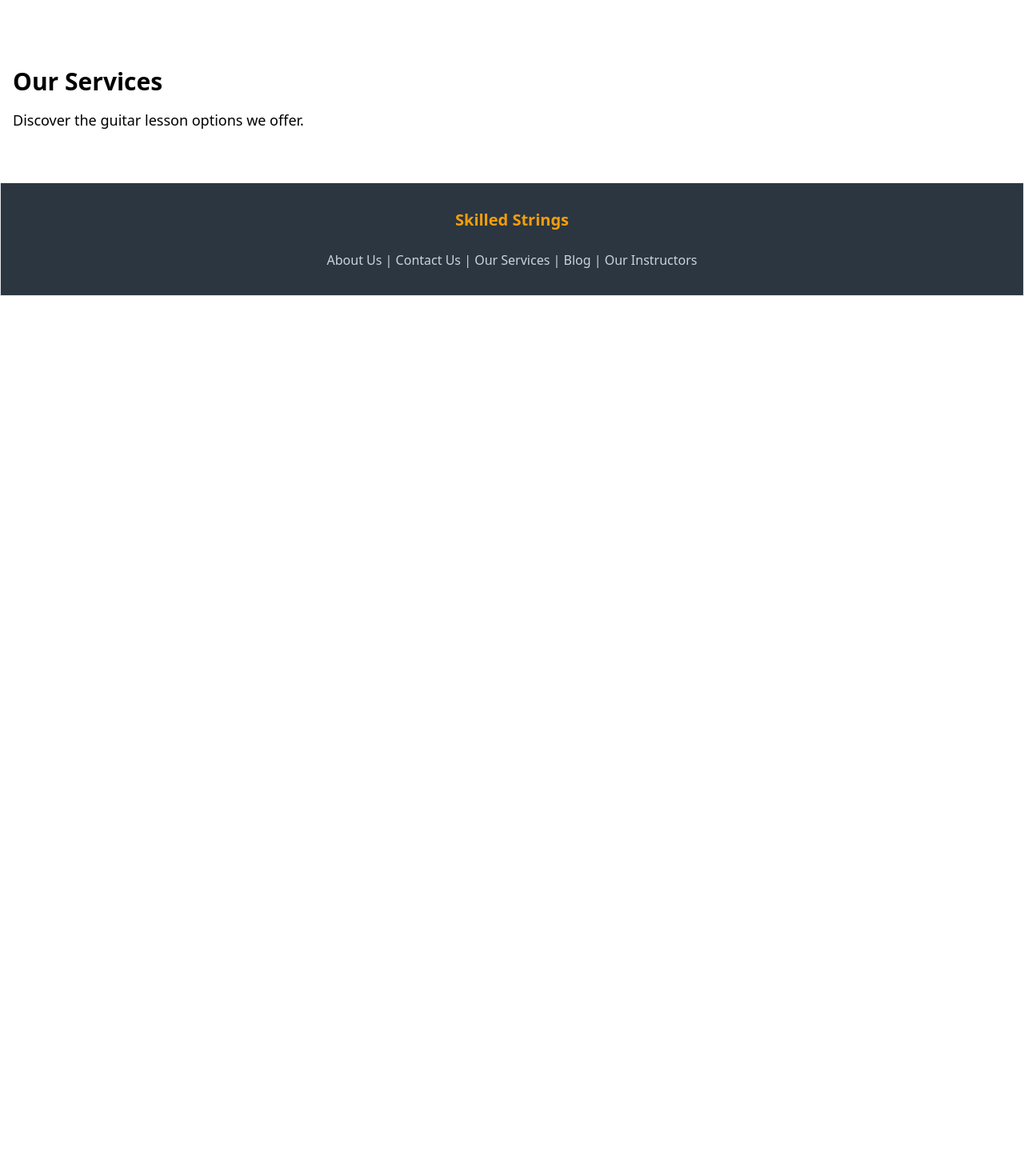
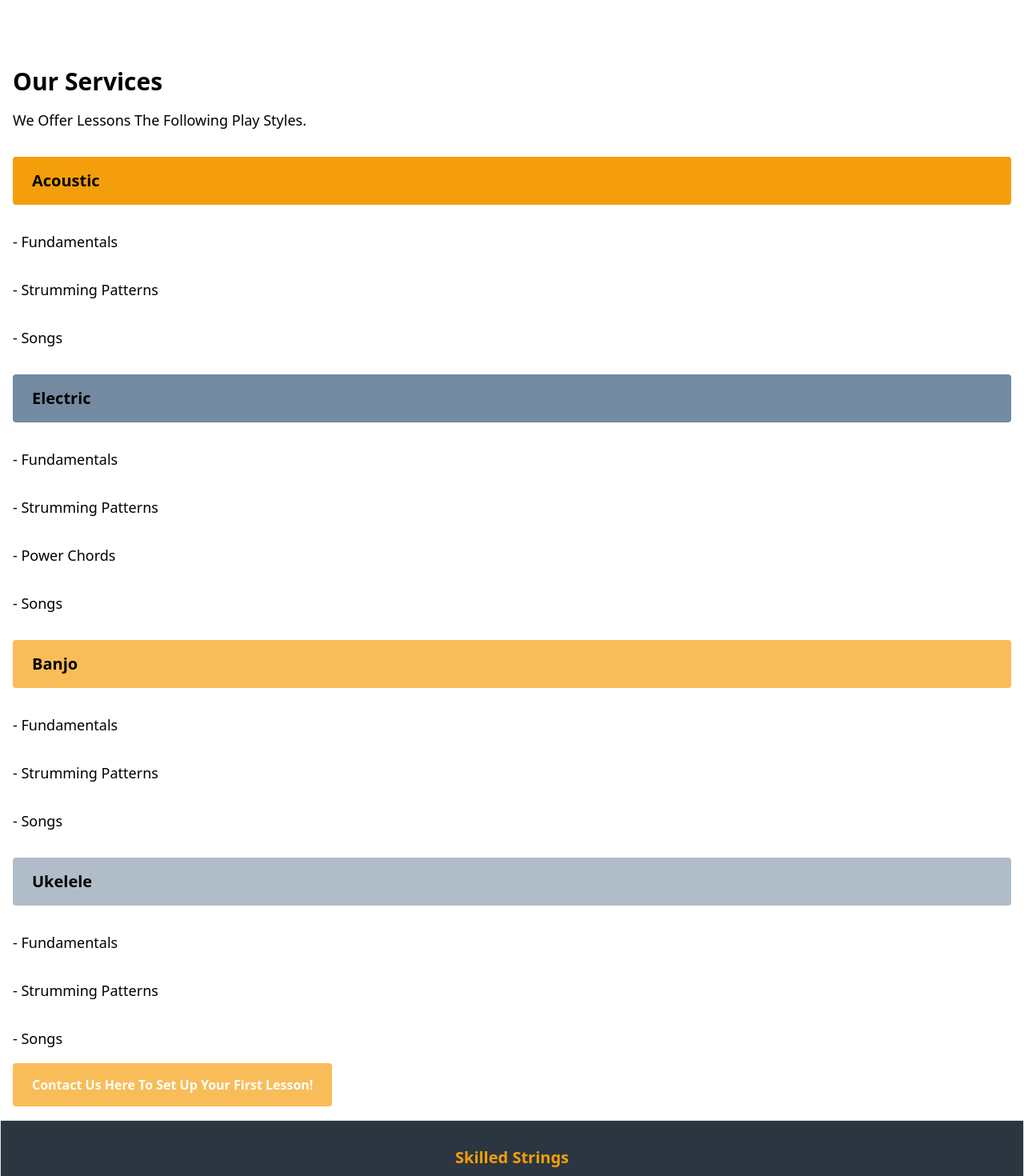
Before and after one commit to NayelBereket/web-development-final, a Nuxt app: page /page3 in a window 1280 px wide. Shown: the part 300-1770 px from the top of the page at 80% size. Before the commit the page ends 800 px from the top, so only its background shows below. Built offline with nearby package versions, Linux system fonts and the light colour scheme.

Commit message:
Final Update For Skilled Strings
Final Update (for now)

```diff
--- a/pages/page3.vue
+++ b/pages/page3.vue
@@ -1,7 +1,31 @@
 <template>
     <div class="container mx-auto px-4 py-8">
       <h2 class="text-3xl font-bold mb-4">Our Services</h2>
-      <p class="text-lg mb-8">Discover the guitar lesson options we offer.</p>
+      <p class="text-lg mb-8">We Offer Lessons The Following Play Styles.</p>
       <!-- Add content about services -->
+      <p class="bg-buttercup-500 text-xl font-semibold mb-8 py-4 px-6 rounded">Acoustic</p>
+      <p class="text-lg mb-8">- Fundamentals </p>
+      <p class="text-lg mb-8">- Strumming Patterns </p>
+      <p class="text-lg mb-8">- Songs </p>
+      <!-- Add content about services -->
+      <p class="bg-gull-gray-500 text-xl font-semibold mb-8 py-4 px-6 rounded">Electric</p>
+      <p class="text-lg mb-8">- Fundamentals </p>
+      <p class="text-lg mb-8">- Strumming Patterns </p>
+      <p class="text-lg mb-8">- Power Chords </p>
+      <p class="text-lg mb-8">- Songs </p>
+      <!-- Add content about services -->
+      <p class="bg-buttercup-300 text-xl font-semibold mb-8 py-4 px-6 rounded">Banjo</p>
+      <p class="text-lg mb-8">- Fundamentals </p>
+      <p class="text-lg mb-8">- Strumming Patterns </p>
+      <p class="text-lg mb-8">- Songs </p>
+      <!-- Add content about services -->
+      <p class="bg-gull-gray-300 text-xl font-semibold mb-8 py-4 px-6 rounded">Ukelele</p>
+      <p class="text-lg mb-8">- Fundamentals </p>
+      <p class="text-lg mb-8">- Strumming Patterns </p>
+      <p class="text-lg mb-8">- Songs </p>
+         <!-- Add content about services -->
+      <nuxt-link to="/page3" class="bg-buttercup-300 hover:bg-buttercup-500 text-white font-bold font-lg py-4 px-6 rounded">
+        Contact Us Here To Set Up Your First Lesson!
+      </nuxt-link>
     </div>
   </template>
```
